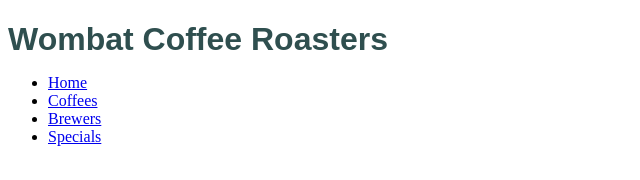
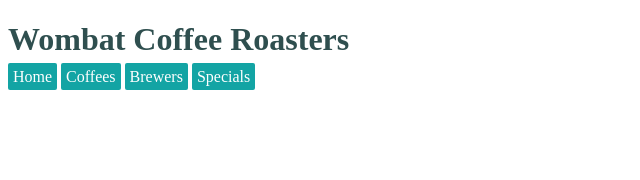
Before and after one commit to johnpmeyers20/css_in_depth, a plain HTML site: page wombat_coffee_roasters/index.html in a window 1280 px wide. Shown: the whole page, without its empty margins (0-640 px from the left). Drawn offline with Linux system fonts and the light colour scheme.

Commit message:
edited css in line with Listing 1.3. Implementing nav of inline links as buttons without decoration

```diff
--- a/wombat_coffee_roasters/style.css
+++ b/wombat_coffee_roasters/style.css
@@ -2,12 +2,21 @@ h1 {
   color: #2f4f4f;
   margin-bottom: 10px;
 }
+
 #main-nav {
+  margin-top: 10px;
+  list-style: none;
+  padding-left: 0;
+}
 
+#main-nav li {
+  display: inline-block;
 }
-#page-title {
-  font-family: sans-serif;
+
+#main-nav a {
+  color: white;
+  background-color: #13a4a4;
+  padding: 5px;
+  border-radius: 2px;
+  text-decoration: none;
 }
-.title {
-  font-family: monospace;
-}
```
